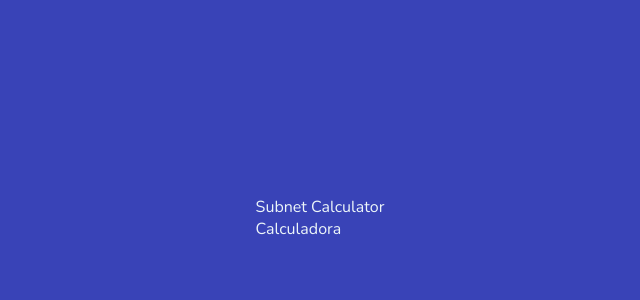
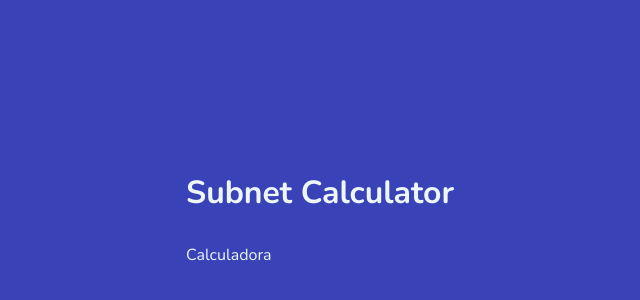
Before and after one commit to fernandonagase/masker, a React (Create React App) app: page / in a window 1280 px wide. Shown: the part 182-482 px from the top of the page, without its empty margins (320-960 px from the left). Built offline with nearby package versions, Linux system fonts and the light colour scheme.

Commit message:
feat: implement Header component and styles

```diff
--- a/src/components/Header/index.tsx
+++ b/src/components/Header/index.tsx
@@ -1,8 +1,12 @@
 import React from 'react';
+
+import './styles.css';
 
 function Header() {
     return (
-        <div>Subnet Calculator</div>
+        <header className="header">
+            <h1>Subnet Calculator</h1>
+        </header>
     );
 }
 
--- /dev/null
+++ b/src/components/Header/styles.css
@@ -0,0 +1,3 @@
+.header {
+    margin-bottom: 3rem;
+}
```
